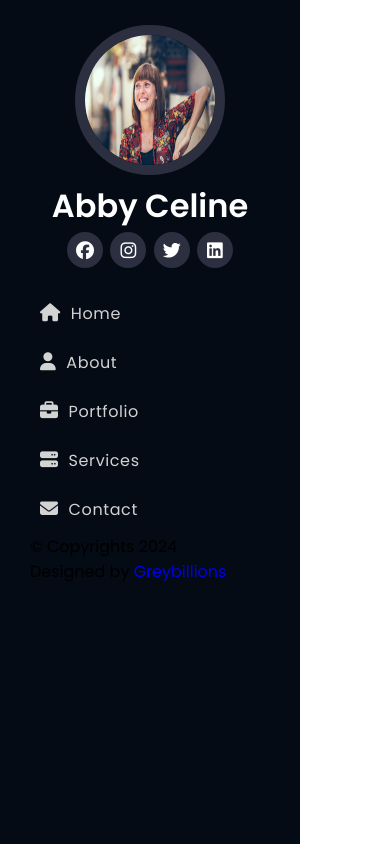
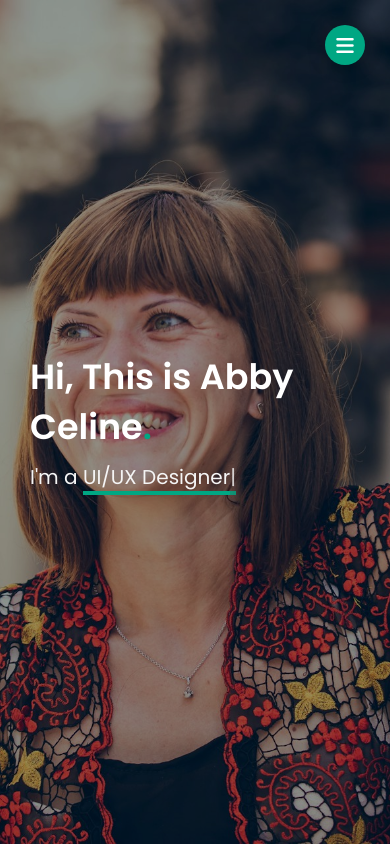
Before and after one commit to Greybillions/abby_portfolio, a plain HTML site: page index.html in a window 390 px wide. Drawn offline with nearby package versions, Linux system fonts and the light colour scheme.

Commit message:
second commit

```diff
--- a/index.html
+++ b/index.html
@@ -20,7 +20,7 @@
     <header>
       <!-- profile -->
       <div class="profile">
-        <img src="img/pro1.jpg" alt="profile photo" />
+        <img src="img/pro2.jpg" alt="profile photo" />
         <h1>Abby Celine</h1>
         <div class="social-icon">
           <a href="#"><i class="fab fa-facebook"></i></a>
@@ -34,7 +34,7 @@
       <nav>
         <ul>
           <li>
-            <a href="#"><i class="fas fa-house"></i>Home</a>
+            <a href="#" class="active"><i class="fas fa-house"></i>Home</a>
           </li>
           <li>
             <a href="#"><i class="fas fa-user"></i>About</a>
@@ -59,7 +59,24 @@
         </p>
       </div>
     </header>
+    <!-- Mobile Nav Toggle -->
+    <i class="fas fa-bars" id="menuBtn"></i>
     <!-- HEADER END -->
+
+    <!-- All Body Content -->
+    <main>
+      <!-- Home Section Start -->
+      <section id="home">
+        <div class="home-row">
+          <h1>Hi, This is <br />Abby Celine<span>.</span></h1>
+          <p>I'm a <span class="auto-input"></span></p>
+        </div>
+      </section>
+      <!-- Home Section End -->
+    </main>
+
+    <!-- Typing Effect -->
+    <script src="https://unpkg.com/typed.js@2.1.0/dist/typed.umd.js"></script>
 
     <!-- JS FILE -->
     <script src="main.js"></script>
--- a/main.css
+++ b/main.css
@@ -32,7 +32,7 @@ header {
   width: 300px;
   padding: 15px 30px;
   background: var(--sideBGColor);
-  position: sticky;
+  position: fixed;
   top: 0;
   left: 0;
   bottom: 0;
@@ -98,6 +98,144 @@ header nav ul li a i {
   transition: 0.4s;
 }
 
-header nav ul li a:hover i {
+header nav ul li a:hover i,
+header nav ul li .active i {
   color: var(--themeColor);
 }
+
+header .footer {
+  color: lightgray;
+  font-size: 14px;
+  background-color: var(--sideBGColor);
+  font-size: 14px;
+  letter-spacing: 0.6px;
+  padding: 15px;
+  position: fixed;
+  bottom: 0;
+  left: 0;
+  transition: 0.4s;
+}
+
+header .footer p a {
+  color: var(--themeColor);
+}
+
+/* Mobile Nav Toggle */
+#menuBtn {
+  display: none;
+  position: fixed;
+  top: 25px;
+  right: 25px;
+  font-size: 20px;
+  width: 40px;
+  height: 40px;
+  color: white;
+  background: var(--themeColor);
+  text-align: center;
+  line-height: 42px;
+  border-radius: 50%;
+  box-shadow: 0 0 20px rgba(0, 0, 0, 20%);
+  z-index: 99;
+  transition: 0.4s;
+}
+
+.mobile-nav-active header,
+.mobile-nav-active .footer {
+  left: 0;
+}
+
+/* Main section */
+main {
+  margin-left: 300px;
+  transition: 0.5s;
+  background: var(--bgColor);
+}
+
+/* Home Section */
+#home {
+  height: 100vh;
+  width: 100%;
+  background: url(img/pro1.jpg) no-repeat center center/cover;
+  display: flex;
+  flex-direction: column;
+  justify-content: center;
+  padding: 70px;
+  position: relative;
+}
+
+#home::before {
+  content: "";
+  position: absolute;
+  width: 100%;
+  height: 100%;
+  left: 0;
+  top: 0;
+  background: #000;
+  opacity: 0.4;
+}
+
+#home .home-row {
+  z-index: 1;
+}
+
+#home .home-row h1 {
+  color: white;
+  font-size: 60px;
+  font-weight: 600;
+  letter-spacing: -1px;
+  margin-bottom: 10px;
+  line-height: 70px;
+}
+
+#home .home-row h1 span {
+  color: var(--themeColor);
+}
+
+#home .home-row p {
+  color: whitesmoke;
+  font-size: 30px;
+  font-weight: 500;
+}
+
+#home .home-row p span {
+  border-bottom: 4px solid var(--themeColor);
+}
+
+/* Media Query */
+@media only screen and (max-width: 1050px) {
+  header,
+  header .footer {
+    left: -300px;
+  }
+
+  #menuBtn {
+    display: block;
+  }
+
+  main {
+    margin-left: 0;
+  }
+}
+
+/* mobile */
+@media only screen and (max-width: 670px) {
+  #home {
+    padding: 30px;
+  }
+
+  #home .home-row h1 {
+    font-size: 35px;
+    letter-spacing: 0px;
+    margin-bottom: 10px;
+    line-height: 50px;
+  }
+
+  #home .home-row h1 br {
+    display: none;
+  }
+
+  #home .home-row p {
+    font-size: 20px;
+    font-weight: 400;
+  }
+}
--- a/main.js
+++ b/main.js
@@ -0,0 +1,21 @@
+// Header Toggle
+const menuBtn = document.getElementById('menuBtn');
+
+menuBtn.addEventListener('click', (e) => {
+  document.querySelector('body').classList.toggle('mobile-nav-active');
+  menuBtn.classList.toggle('fa-xmark');
+});
+
+// Typing Effect
+const typed = new Typed('.auto-input', {
+  strings: [
+    'Freelancer',
+    'UI/UX Designer',
+    'Social Media Manager',
+    'Content Writer',
+  ],
+  typeSpeed: 50,
+  backSpeed: 50,
+  backDelay: 2000,
+  loop: true,
+});
```
Also changed, not shown: img/pro2.jpg (added).
